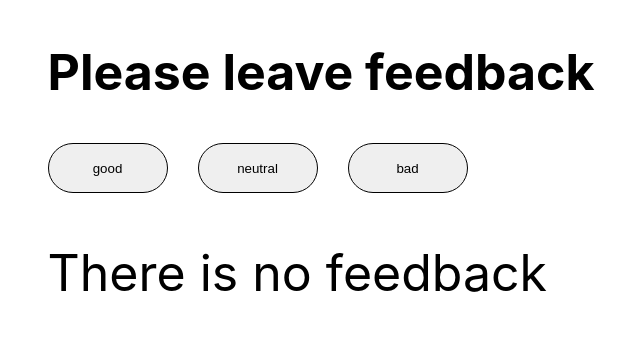
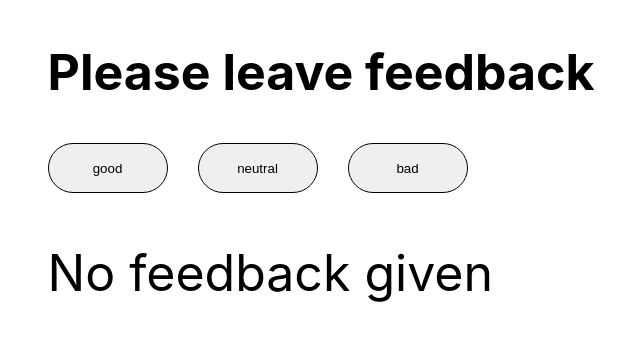
Before and after one commit to Sergiyan92/goit-react-hw-02-feedback, a React (Create React App) app: page / in a window 1280 px wide. Shown: the top 340 px of the page, without its empty margins (319-959 px from the left). Built offline with nearby package versions, Linux system fonts and the light colour scheme.

Commit message:
Update App.jsx

```diff
--- a/src/components/App.jsx
+++ b/src/components/App.jsx
@@ -36,9 +36,6 @@ export const App = () => {
     <div className={css.feedback}>
       <Section>
         <FeedbackOptions options={options} onLeaveFeedback={handleFeedback} />
-      </Section>
-
-      <Section>
         {hasFeedback ? (
           <Statistics
             className={css.list}
@@ -49,7 +46,7 @@ export const App = () => {
             positivePercentage={positivePercentage}
           />
         ) : (
-          <p className={css.notification}>There is no feedback</p>
+          <p className={css.notification}>No feedback given</p>
         )}
       </Section>
     </div>
```
